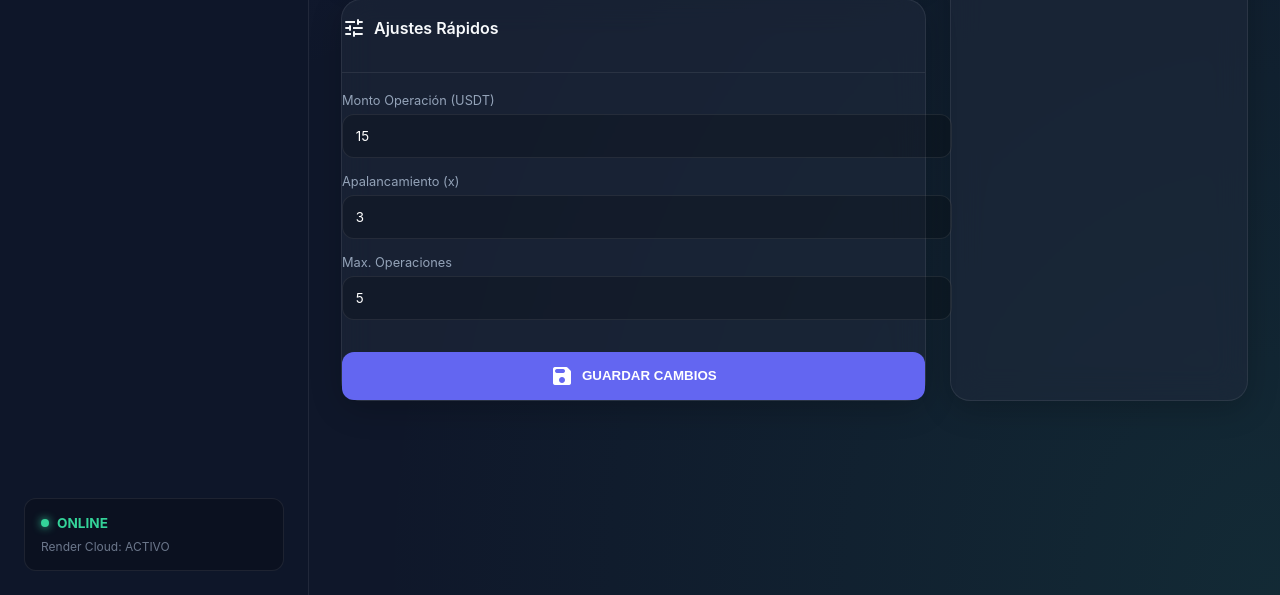
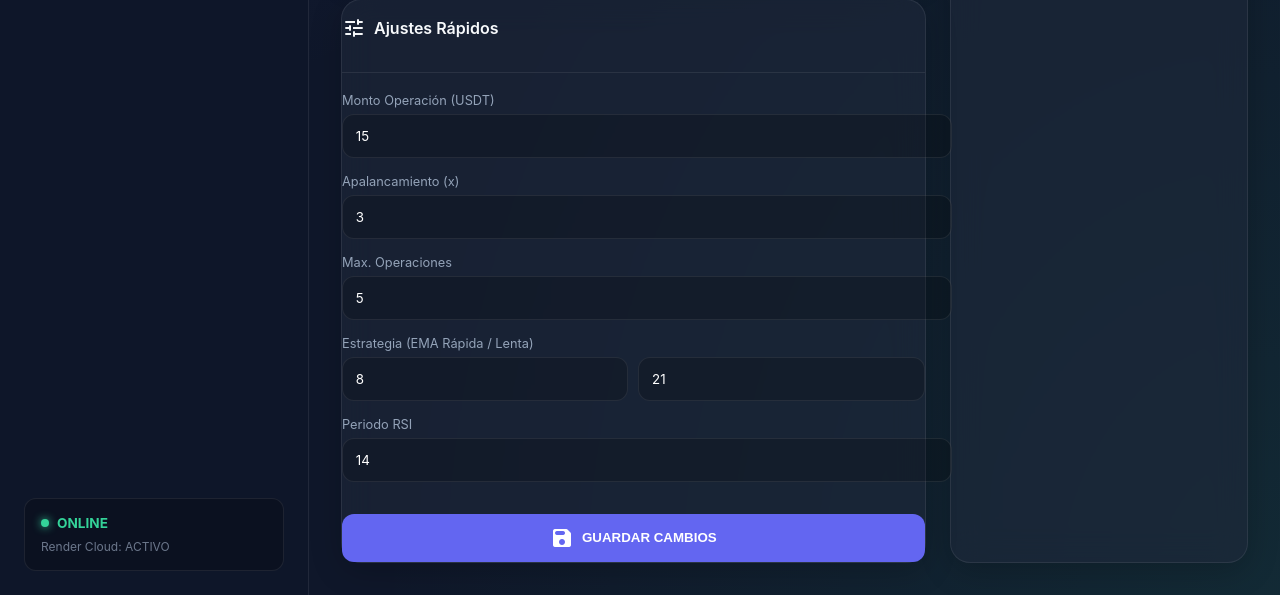
Before and after one commit to josseluis0212-stack/bybit-ai-bot, a Flask app: page / in a window 1280 px wide. Shown: the part 942-1537 px from the top of the page. Run offline with Flask 3, Linux system fonts and the light colour scheme; data that the repository does not hold is empty; some libraries are stand-ins or nearby versions.

Commit message:
Dashboard: Real-time data on connect + Strategy config implementation

```diff
--- a/dashboard/app.py
+++ b/dashboard/app.py
@@ -7,6 +7,10 @@ import os
 
 app = Flask(__name__)
 socketio = SocketIO(app, cors_allowed_origins="*")
+
+@socketio.on('connect')
+def handle_connect():
+    emit('update_data', bot_data)
 
 # Estado global compartido
 bot_data = {
--- a/dashboard/templates/index.html
+++ b/dashboard/templates/index.html
@@ -58,7 +58,8 @@
             <!-- KPI Cards -->
             <div class="kpi-grid">
                 <div class="card kpi-card glass">
-                    <div class="card-icon info-icon"><span class="material-icons-round">account_balance_wallet</span></div>
+                    <div class="card-icon info-icon"><span class="material-icons-round">account_balance_wallet</span>
+                    </div>
                     <div class="card-info">
                         <h3>Balance Total</h3>
                         <div id="balance" class="value">0.00 USDT</div>
@@ -121,7 +122,9 @@
                                 </tr>
                             </thead>
                             <tbody id="positions-body">
-                                <tr><td colspan="4" class="empty-state">Sin operaciones activas</td></tr>
+                                <tr>
+                                    <td colspan="4" class="empty-state">Sin operaciones activas</td>
+                                </tr>
                             </tbody>
                         </table>
                     </div>
@@ -141,9 +144,20 @@
                             <label>Apalancamiento (x)</label>
                             <input type="number" id="cfg-leverage" class="glass-input" max="10">
                         </div>
-                         <div class="input-group">
+                        <div class="input-group">
                             <label>Max. Operaciones</label>
                             <input type="number" id="cfg-max-ops" class="glass-input" value="5">
+                        </div>
+                        <div class="input-group">
+                            <label>Estrategia (EMA Rápida / Lenta)</label>
+                            <div style="display: flex; gap: 10px;">
+                                <input type="number" id="cfg-ema-fast" class="glass-input" placeholder="8">
+                                <input type="number" id="cfg-ema-slow" class="glass-input" placeholder="21">
+                            </div>
+                        </div>
+                        <div class="input-group">
+                            <label>Periodo RSI</label>
+                            <input type="number" id="cfg-rsi" class="glass-input" placeholder="14">
                         </div>
                         <button class="btn btn-primary full-width" onclick="saveConfig()">
                             <span class="material-icons-round">save</span> GUARDAR CAMBIOS
@@ -190,12 +204,12 @@
             const entry = document.createElement('div');
             entry.className = 'log-entry ' + (data.type || 'log-info');
 
-            const time = new Date().toLocaleTimeString('es-ES', {hour: '2-digit', minute:'2-digit', second:'2-digit'});
+            const time = new Date().toLocaleTimeString('es-ES', { hour: '2-digit', minute: '2-digit', second: '2-digit' });
             entry.innerHTML = `<span class="log-time">[${time}]</span> ${data.message}`;
 
             logsDiv.insertBefore(entry, logsDiv.firstChild);
 
-            if(logsDiv.children.length > 50) logsDiv.removeChild(logsDiv.lastChild);
+            if (logsDiv.children.length > 50) logsDiv.removeChild(logsDiv.lastChild);
         });
 
         function updateText(id, newVal) {
@@ -253,6 +267,12 @@
             document.getElementById('cfg-monto').value = config.trading.monto_por_operacion;
             document.getElementById('cfg-leverage').value = config.trading.apalancamiento;
             document.getElementById('cfg-max-ops').value = config.trading.max_operaciones_simultaneas || 5;
+
+            if (config.estrategia) {
+                document.getElementById('cfg-ema-fast').value = config.estrategia.ema_rapida;
+                document.getElementById('cfg-ema-slow').value = config.estrategia.ema_lenta;
+                document.getElementById('cfg-rsi').value = config.estrategia.rsi_periodo;
+            }
         });
 
         function saveConfig() {
@@ -260,6 +280,11 @@
                 config.trading.monto_por_operacion = parseFloat(document.getElementById('cfg-monto').value);
                 config.trading.apalancamiento = parseInt(document.getElementById('cfg-leverage').value);
                 config.trading.max_operaciones_simultaneas = parseInt(document.getElementById('cfg-max-ops').value);
+
+                // Estrategia
+                config.estrategia.ema_rapida = parseInt(document.getElementById('cfg-ema-fast').value);
+                config.estrategia.ema_lenta = parseInt(document.getElementById('cfg-ema-slow').value);
+                config.estrategia.rsi_periodo = parseInt(document.getElementById('cfg-rsi').value);
 
                 fetch('/config', {
                     method: 'POST',
@@ -270,4 +295,5 @@
         }
     </script>
 </body>
+
 </html>
```
